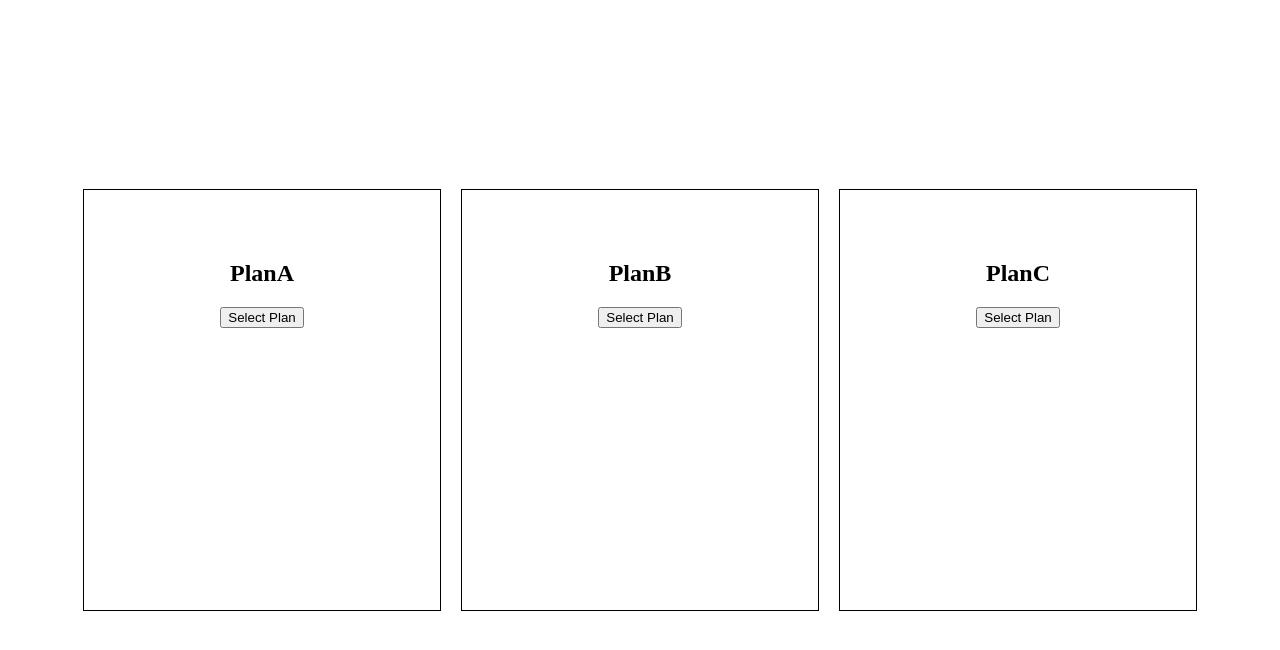
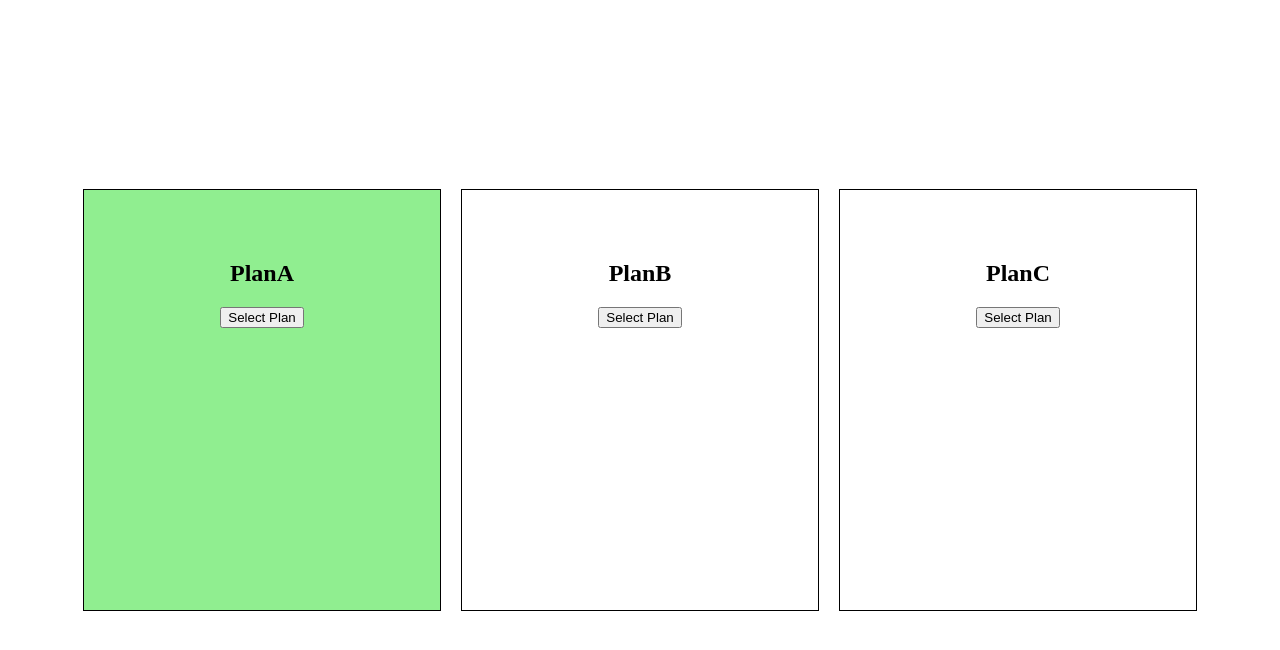
Before and after one commit to YGMS-yukkuri/SpeedTest, a PHP site: page /A1/ in a window 1280 px wide. Shown: the top 650 px of the page. Run offline with PHP 8.4, Linux system fonts and the light colour scheme.

Commit message:
A1完成

```diff
--- a/20260405/A1/style.css
+++ b/20260405/A1/style.css
@@ -18,6 +18,10 @@ body {
     flex-direction: column;
 }
 
+.plan:nth-child(1) {
+    background-color: lightgreen;
+}
+
 button:hover {
     border: 3px double #000;
     transform: scale(1.3);
```
